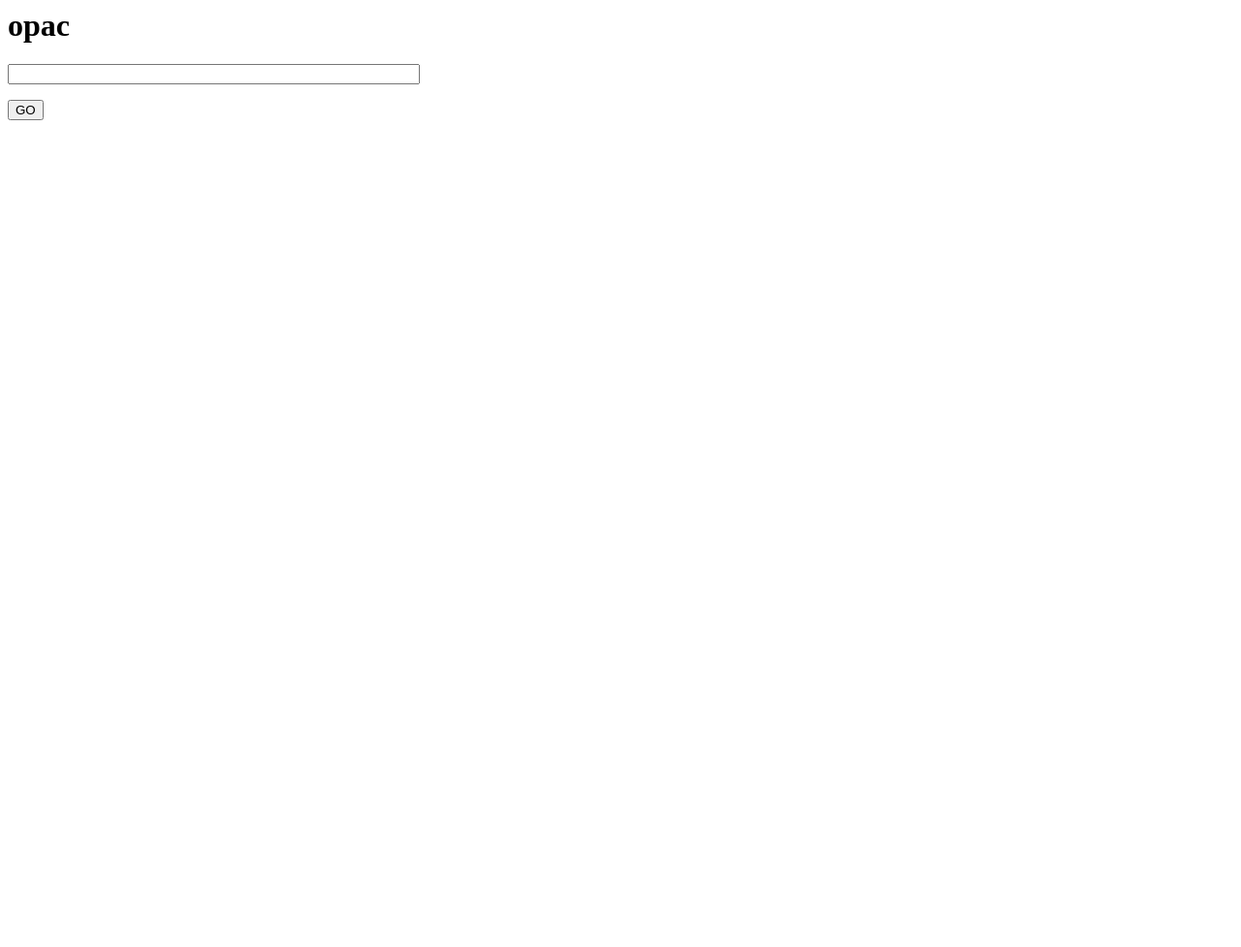
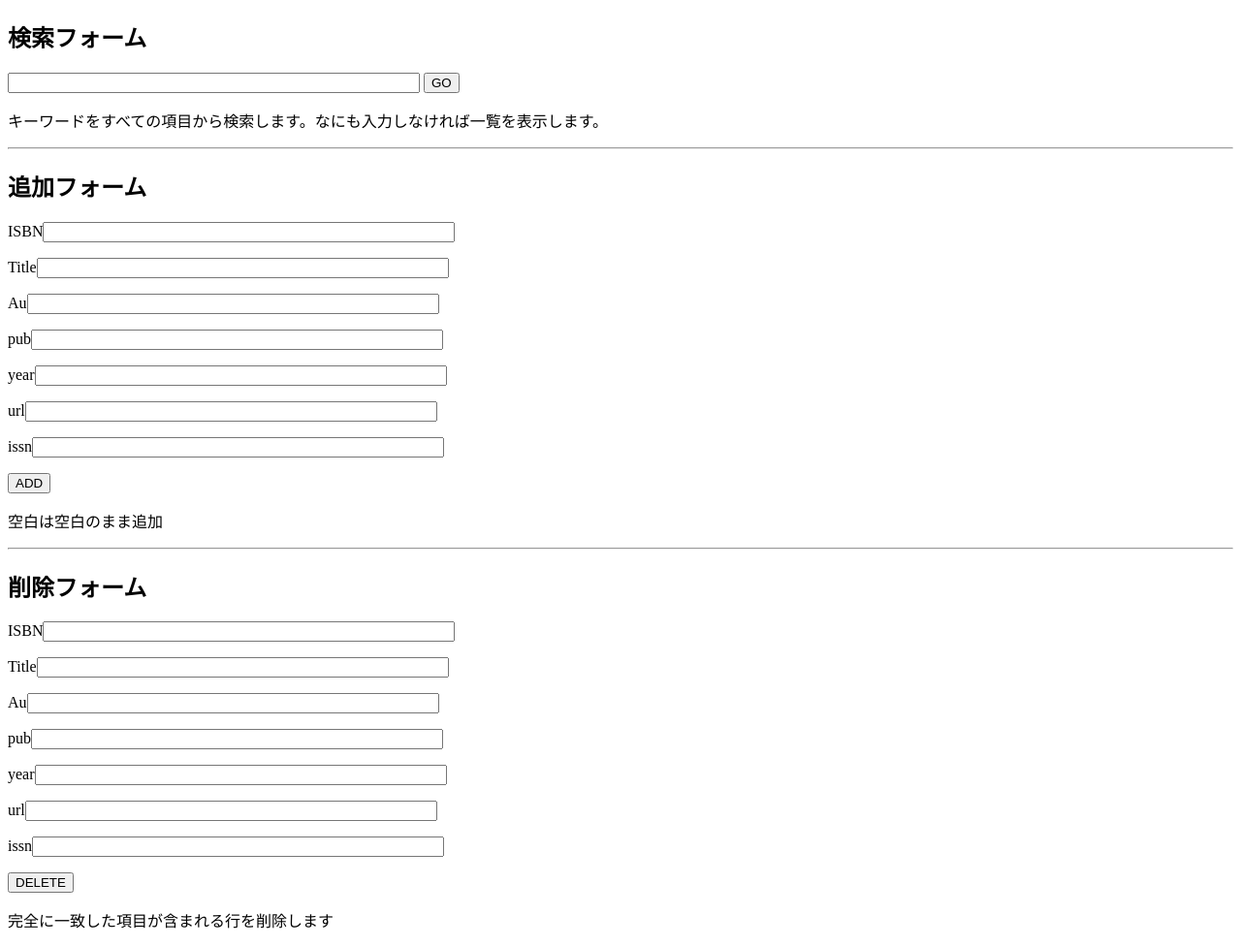
Before and after one commit to hinomn49yk/internship2014, a plain HTML site: page index.html in a window 1280 px wide. Shown: the whole page at 97% size. Before the commit the page ends 800 px from the top, so only its background shows below. Drawn offline with Linux system fonts and the light colour scheme.

Commit message:
OPAC作成2日目である。addを直したい

```diff
--- a/index.html
+++ b/index.html
@@ -1,9 +1,42 @@
-<html>
-<h1>opac</h1>
+<!DOCTYPE html>
+<html lang="ja">
+  <head>
+    <meta charset="utf-8">
+    <title>簡単なOPAC</title>
+  </head>
+  <body>
+    <h2>検索フォーム</h2>
 
-<form method="post" action="opac.cgi">
-<p><input type="text" name="keyword" size="50"></p>
-<p><input type="submit" value="GO" ></p>
-</form>
-
+    <form method="post" action="opac.cgi">
+      <p><input type="text" name="keyword" size="50">
+      <input type="submit" value="GO" ></p>
+    </form>
+    <p>キーワードをすべての項目から検索します。なにも入力しなければ一覧を表示します。</p>
+    <hr>
+    <h2>追加フォーム</h2>
+    <form method="post" action="add.cgi">
+      <p>ISBN<input type="text" name="isbn" size="50"></p>
+      <p>Title<input type="text" name="title" size="50"></p>
+      <p>Au<input type="text" name="author" size="50"></p>
+      <p>pub<input type="text" name="pub" size="50"></p>
+      <p>year<input type="text" name="pubyear" size="50"></p>
+      <p>url<input type="text" name="url" size="50"></p>
+      <p>issn<input type="text" name="issn" size="50"></p>
+      <input type="submit" value="ADD"></p>
+    </form>
+    <p>空白は空白のまま追加</p>
+    <hr>
+    <h2>削除フォーム</h2>
+    <form method="post" action="del.cgi">
+      <p>ISBN<input type="text" name="isbn" size="50"></p>
+      <p>Title<input type="text" name="title" size="50"></p>
+      <p>Au<input type="text" name="author" size="50"></p>
+      <p>pub<input type="text" name="pub" size="50"></p>
+      <p>year<input type="text" name="pubyear" size="50"></p>
+      <p>url<input type="text" name="url" size="50"></p>
+      <p>issn<input type="text" name="issn" size="50"></p>
+      <input type="submit" value="DELETE"></p>
+    </form>
+    <p>完全に一致した項目が含まれる行を削除します</p>
+  </body>
 </html>
```
Also changed, not shown: 3 other files.
